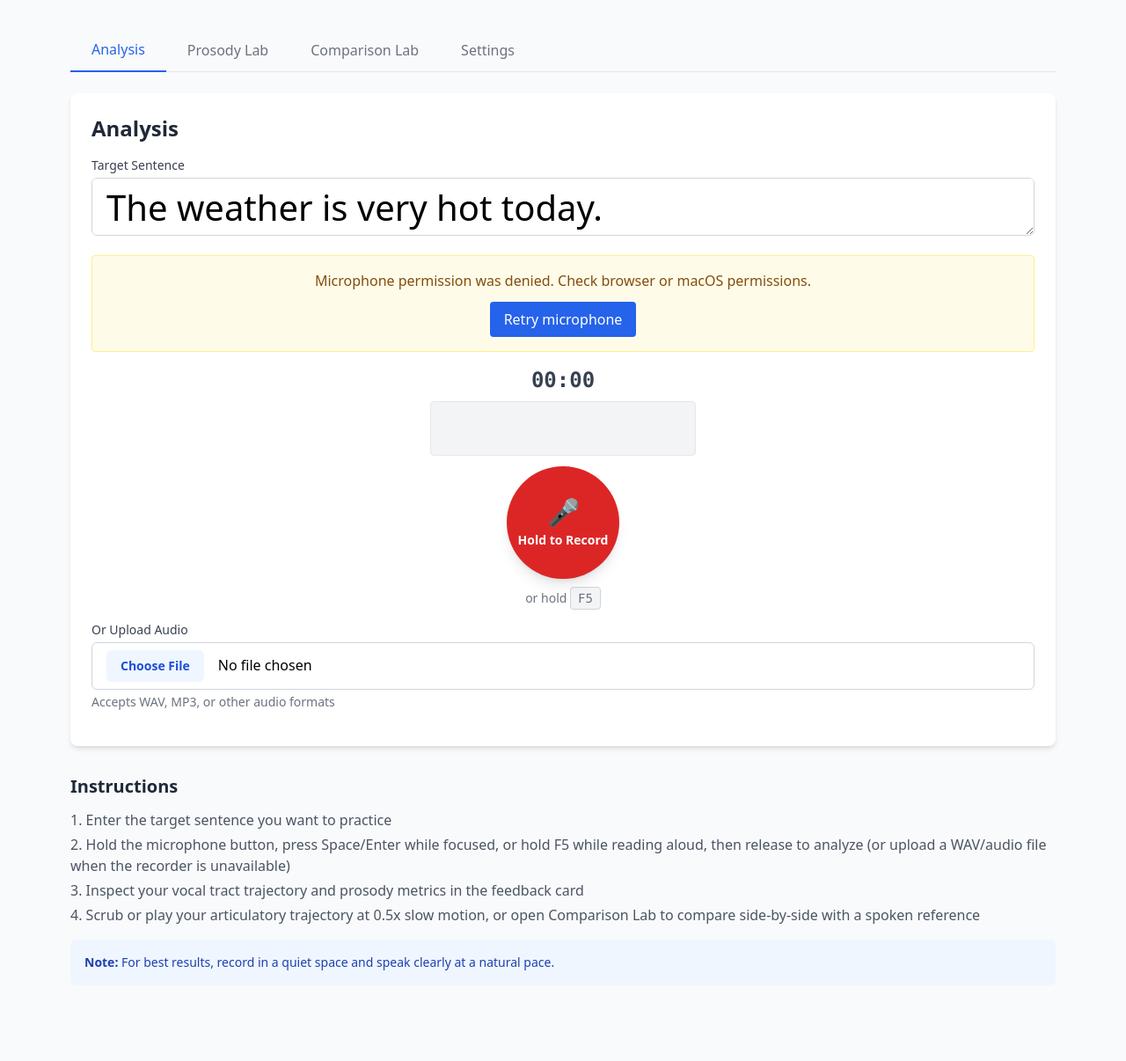
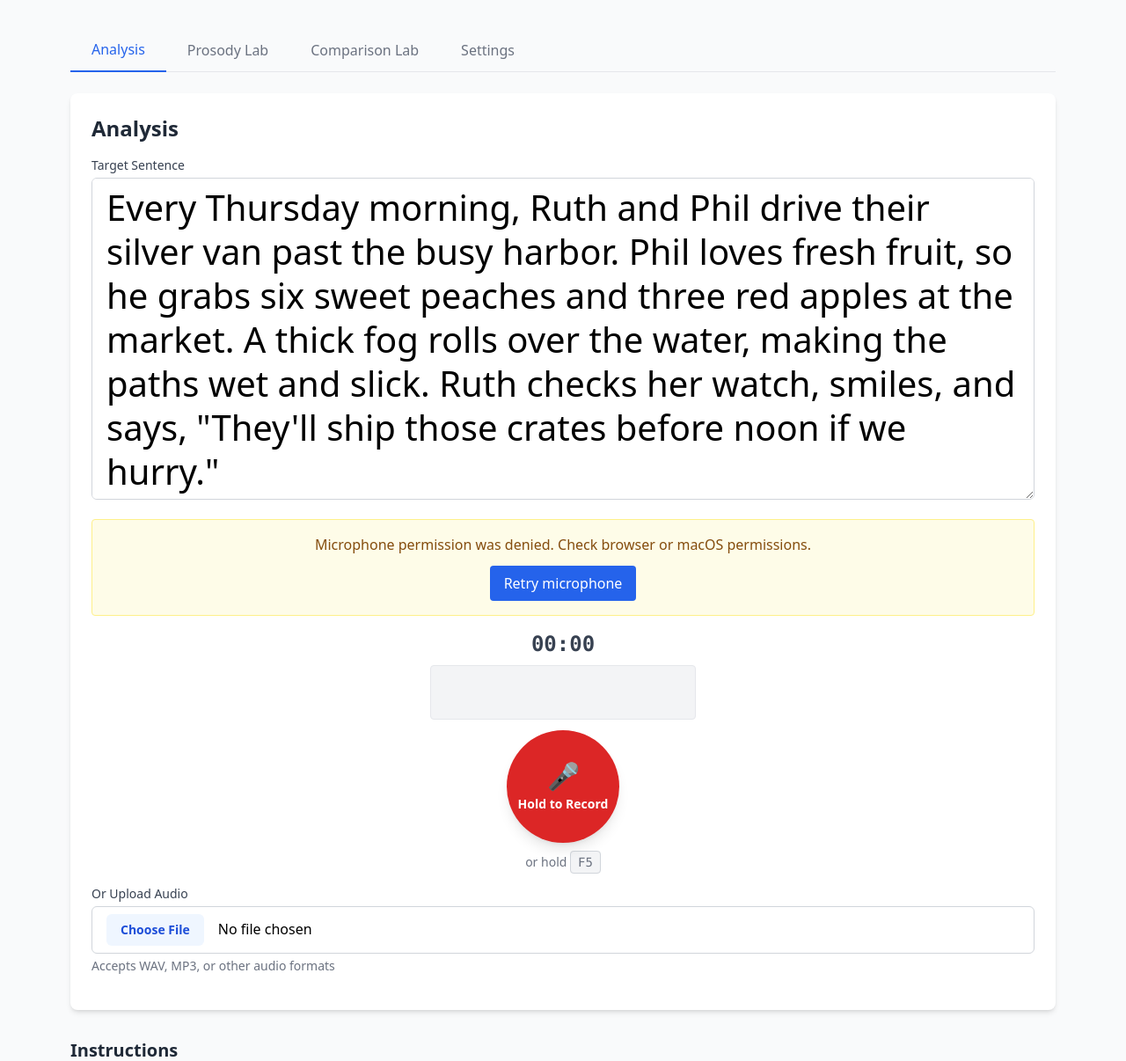
Before and after one commit to tonypace/speech-guider, a FastAPI app: page / in a window 1280 px wide. Shown: the part 104-1310 px from the top of the page at 88% size. Before the commit the page ends 1207 px from the top, so only its background shows below. Run offline with FastAPI, Linux system fonts and the light colour scheme.

Commit message:
chore: update default Analysis target text

```diff
--- a/app/templates/index.html
+++ b/app/templates/index.html
@@ -86,7 +86,7 @@
                               name="target_text"
                               rows="1"
                               class="target-text-input w-full px-4 py-2 border border-gray-300 rounded-md focus:ring-2 focus:ring-blue-500 focus:border-blue-500"
-                              placeholder="Enter the sentence to practice...">The weather is very hot today.</textarea>
+                              placeholder="Enter the sentence to practice...">Every Thursday morning, Ruth and Phil drive their silver van past the busy harbor. Phil loves fresh fruit, so he grabs six sweet peaches and three red apples at the market. A thick fog rolls over the water, making the paths wet and slick. Ruth checks her watch, smiles, and says, "They'll ship those crates before noon if we hurry."</textarea>
                 </div>
 
                 <!-- Intercom Recorder -->
```
